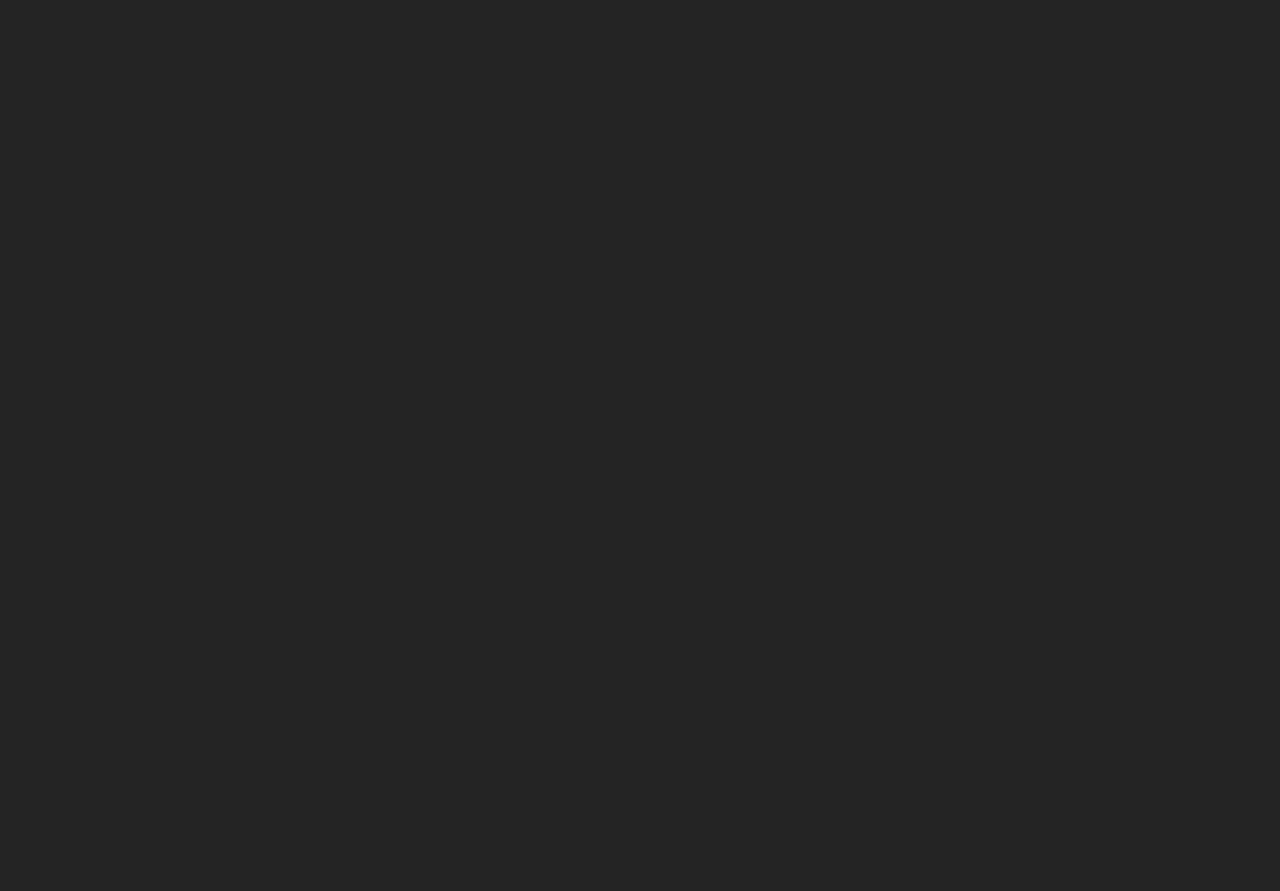
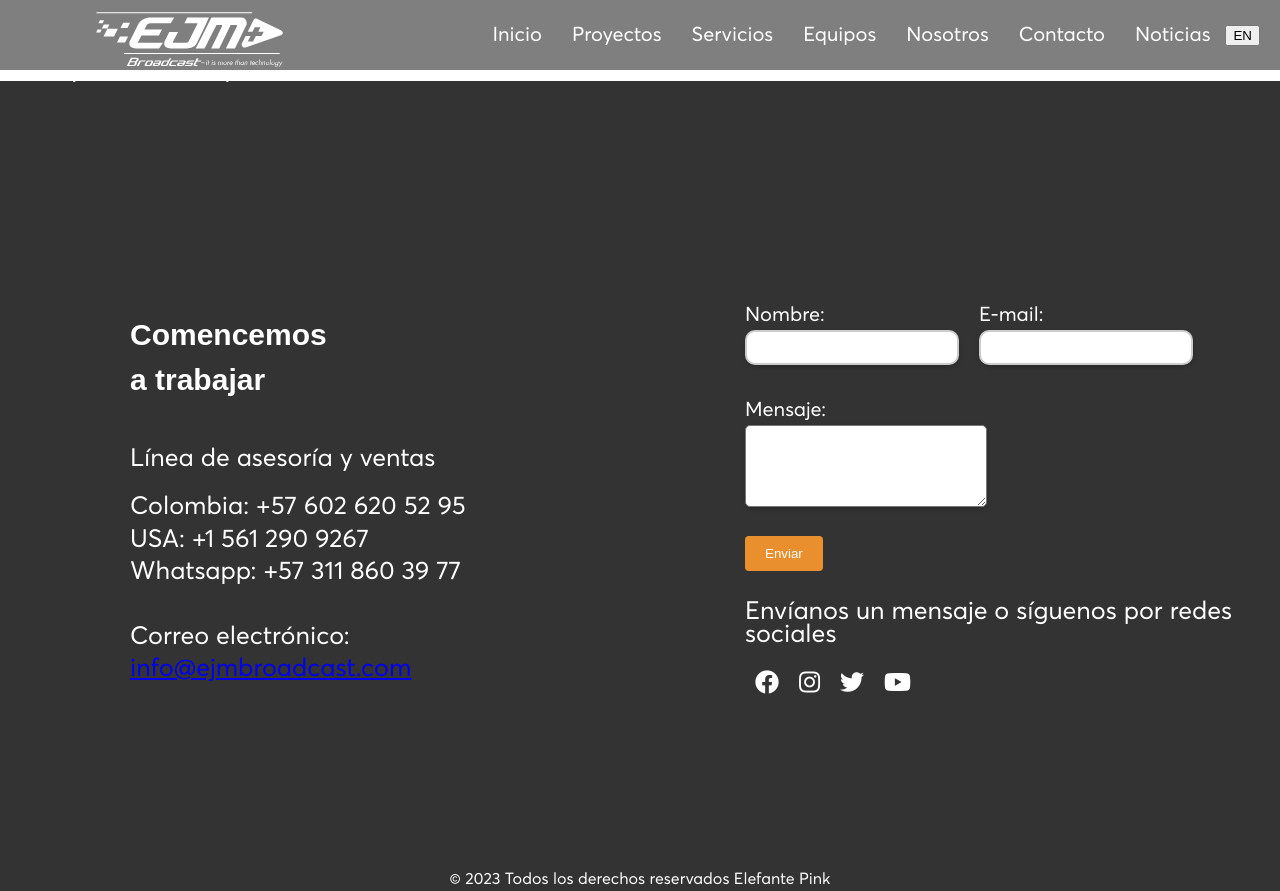
Before and after one commit to zagu5/ejmbroadcast, a React (Vite) app: page /projects/project1 in a window 1280 px wide. Before the commit this address had no page. Before the commit the page ends 800 px from the top, so only its background shows below. Built offline with nearby package versions, Linux system fonts and the light colour scheme.

Commit message:
create projectDetails, projectData, ProjectPage

```diff
--- a/src/App.jsx
+++ b/src/App.jsx
@@ -11,9 +11,9 @@ function App() {
     <BrowserRouter>
       <Routes>
         <Route path='/' element={<Homepage />} />
-        <Route errorElement={<errorElement/>}/>
+        {/* <Route errorElement={<errorElement/>}/>  */}
         <Route path='/contact-form' element={<ContactPage />} />
-        <Route path='/projects' element={<ProjectPage />} />
+        <Route path="/projects/:projectId" element={<ProjectPage/>} />
       </Routes>
       </BrowserRouter>
   )
--- a/src/components/Header.jsx
+++ b/src/components/Header.jsx
@@ -68,32 +68,32 @@ const Header = () => {
             {showProjects && (
               <ul className="dropdown-menu">
                 <li>
-                  <Link to="project1" smooth={true} duration={1000}>
+                  <Link to="/projects/project1" smooth={true} duration={1000}>
                     Centro Familiar Cristiano
                   </Link>
                 </li>
                 <li>
-                  <Link to="project2" smooth={true} duration={1000}>
+                  <Link to="/projects/project2" smooth={true} duration={1000}>
                     90 Minutos
                   </Link>
                 </li>
                 <li>
-                  <Link to="project3" smooth={true} duration={1000}>
+                  <Link to="/projects/project3" smooth={true} duration={1000}>
                     El Lugar de su Presencia
                   </Link>
                 </li>
                 <li>
-                  <Link to="project4" smooth={true} duration={1000}>
+                  <Link to="/projects/project4" smooth={true} duration={1000}>
                     Mision carismática
                   </Link>
                 </li>
                 <li>
-                  <Link to="project5" smooth={true} duration={1000}>
+                  <Link to="/projects/project5" smooth={true} duration={1000}>
                     Comunidad Cristiana Agua Viva
                   </Link>
                 </li>
                 <li>
-                  <Link to="project6" smooth={true} duration={1000}>
+                  <Link to="/projects/project6" smooth={true} duration={1000}>
                     Revista Semana
                   </Link>
                 </li>
--- /dev/null
+++ b/src/components/ProjectDetail.jsx
@@ -0,0 +1,28 @@
+/*ProjectDetail.jsx*/
+import PropTypes from 'prop-types';
+import Header from './Header';
+import Footer from './Footer';
+
+const ProjectDetail = ({ projectData }) => {
+  return (
+    <>
+        <Header/>
+        <div>
+        <h2>{projectData.title}</h2>
+        <p>{projectData.description}</p>
+        {/* Agrega aquí el contenido y componentes comunes a todas las páginas de proyectos */}
+        </div>
+        <Footer/>
+    </>
+
+  );
+};
+
+ProjectDetail.propTypes = {
+  projectData: PropTypes.shape({
+    title: PropTypes.string,
+    description: PropTypes.string,
+  }).isRequired,
+};
+
+export default ProjectDetail;
--- /dev/null
+++ b/src/components/projectData.jsx
@@ -0,0 +1,40 @@
+/*ProjectData.jsx*/
+export const projectData = {
+    'project1': {
+      title: 'Centro Familiar Cristiano',
+      description: 'Descripción del Proyecto 1',
+      Image: 'cfc.png',
+
+    },
+    'project2': {
+      title: '90 Minutos',
+      description: 'Descripción del Proyecto 2',
+      Image: 'noventaminutos.png',
+
+    },
+    'project3': {
+      title: 'El Lugar de su Presencia',
+      description: 'Descripción del Proyecto 3',
+      Image: 'elp.png',
+
+    },
+    'project4': {
+      title: 'Misión Carismática',
+      description: 'Descripción del Proyecto 4',
+      Image: 'mc.png',
+
+    },
+    'project5': {
+      title: 'Comunidad Cristiana Agua Viva',
+      description: 'Descripción del Proyecto 5',
+      Image: 'ccav.png',
+
+    },
+    'project6': {
+      title: 'Revista Semana',
+      description: 'Descripción del Proyecto 6',
+      Image: 'revistasemana.png',
+
+    },
+
+  };
--- a/src/pages/ProjectPage.jsx
+++ b/src/pages/ProjectPage.jsx
@@ -1,16 +1,19 @@
-import Header from "../components/Header";
-import Footer from "../components/Footer";
-import WhatsAppButton from "../components/WhatsAppButton";
+/*ProjectPage.jsx*/
+import { useParams } from 'react-router-dom';
+import ProjectDetail from '../components/ProjectDetail';
+import { projectData } from '../components/projectData'; // Importa tus datos de proyecto
 
 const ProjectPage = () => {
+  const { projectId } = useParams();
+
+  // Busca el proyecto correspondiente en tus datos
+  const project = projectData[projectId];
+
   return (
-    <>
-        <Header/>
-        <Footer></Footer>
-        <WhatsAppButton></WhatsAppButton>
-    </>
-
-  )
-}
+    <div>
+      <ProjectDetail projectData={project} />
+    </div>
+  );
+};
 
 export default ProjectPage;
--- a/src/sections/ProjectSection.jsx
+++ b/src/sections/ProjectSection.jsx
@@ -1,4 +1,4 @@
-
+/*ProjectSection.jsx*/
 import '../styles/projects.css';
 import cfc from '../assets/images/projects/cfc.png';
 import noventaminutos from '../assets/images/projects/noventaminutos.png';
@@ -10,11 +10,11 @@ import { Link } from 'react-router-dom';
 
 import PropTypes from 'prop-types';
 
-const Project = ({ image, title }) => (
+const Project = ({ image, title, projectId }) => (
     <div className="grid-item" style={{ backgroundImage: `url(${image})` }}>
         <div className='content'>
             <h2 className='title'>{title}</h2>
-            <Link to='/projects'> <button type="button" className="boton">Ver Proyecto</button></Link>
+            <Link to={`/projects/${projectId}`}> <button type="button" className="boton">Ver Proyecto</button></Link>
         </div>
     </div>
 );
@@ -22,6 +22,7 @@ const Project = ({ image, title }) => (
 Project.propTypes = {
     image: PropTypes.string.isRequired,
     title: PropTypes.string.isRequired,
+    projectId: PropTypes.string.isRequired,
 };
 
 const ProjectSection = () => {
@@ -33,12 +34,12 @@ const ProjectSection = () => {
           <p>aprovechando la tecnología para promover <br /> su participación en cada evento </p>
           </div>
       <div className="grid-container">
-        <Project image={cfc} title="Centro Familiar Cristiano" />
-        <Project image={noventaminutos} title="90 Minutos" />
-        <Project image={elp} title="El Lugar de su Presencia" />
-        <Project image={mc} title="Misión Carismática" />
-        <Project image={ccav} title="Comunidad Cristiana Agua Viva" />
-        <Project image={revistasemana} title="Revista Semana" />
+        <Project image={cfc} title="Centro Familiar Cristiano" projectId="project1"/>
+        <Project image={noventaminutos} title="90 Minutos" projectId="project2"/>
+        <Project image={elp} title="El Lugar de su Presencia" projectId="project3"/>
+        <Project image={mc} title="Misión Carismática" projectId="project4"/>
+        <Project image={ccav} title="Comunidad Cristiana Agua Viva" projectId="project5" />
+        <Project image={revistasemana} title="Revista Semana" projectId="project6"/>
       </div>
     </section>
     </>
```
